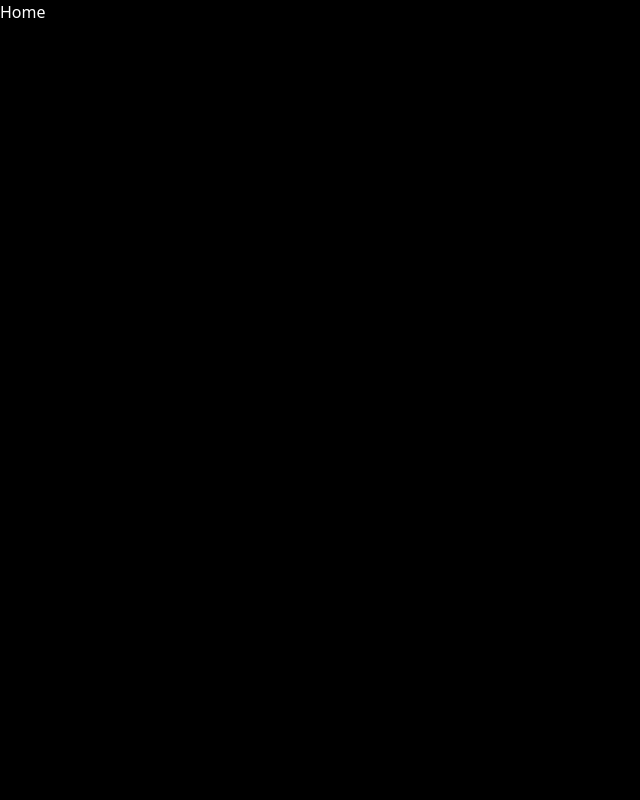
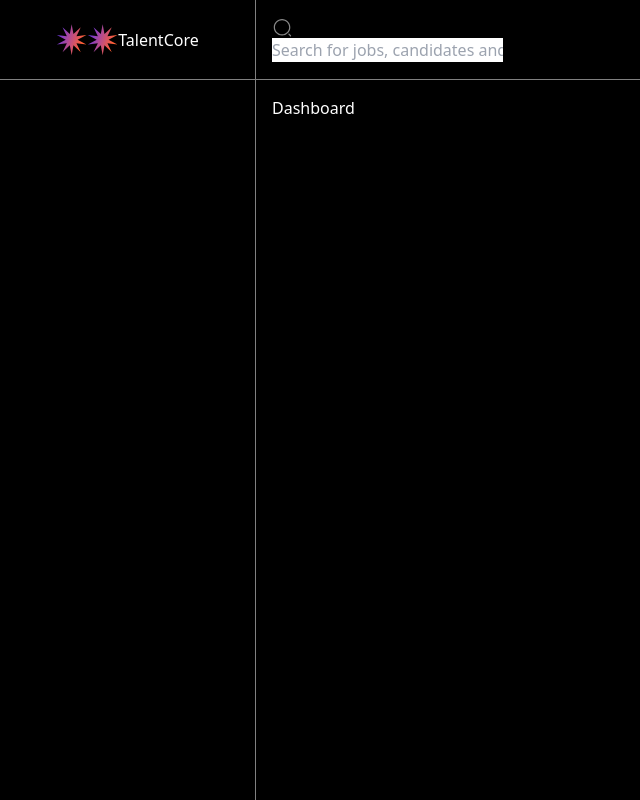
Before and after one commit to AsyaMammadli/HR-Payroll, a React (Vite) app: page / in a window 1280 px wide. Shown: the whole page, without its empty margins (0-640 px from the left). Built offline with nearby package versions, Linux system fonts and the light colour scheme.

Commit message:
updated protected layout

```diff
--- a/src/components/ProtectedLayout/index.css
+++ b/src/components/ProtectedLayout/index.css
@@ -0,0 +1,34 @@
+header {
+  height: 80px;
+  border-bottom: 1px solid grey;
+  align-items: center;
+  display: flex;
+  padding: 0 16px;
+}
+
+aside {
+  width: 256px;
+  position: fixed;
+  border-right: 1px solid grey;
+  left: 0;
+  top: 0;
+  height: 100vh;
+}
+main {
+  margin-left: 256px;
+  height: 100vh;
+}
+
+.logo {
+  display: flex;
+  align-items: center;
+  height: 80px;
+  border-bottom: 1px solid grey;
+  justify-content: center;
+}
+div.container {
+  padding: 16px;
+}
+
+.searchInput {
+}
--- a/src/components/ProtectedLayout/index.jsx
+++ b/src/components/ProtectedLayout/index.jsx
@@ -1,10 +1,36 @@
 import { Outlet } from "react-router";
+import Star from "../../assets/Star2.svg";
+import Search from "../../assets/search-normal.svg";
 
+import "./index.css";
 const ProtectedLayout = () => {
   return (
-    <main>
-      <Outlet />
-    </main>
+    <>
+      <aside>
+        <div className="logo">
+          <img src={Star} alt="Star" />
+          <img src={Star} alt="Star" />
+          <span className="font-bold">TalentCore</span>
+        </div>
+      </aside>
+
+      <main>
+        <header>
+          <div className="flex">
+            <img src={Search} alt="Search" className="-me-5" />
+            <input
+              className="searchInput ps-3"
+              type="text"
+              placeholder="Search for jobs, candidates and more..."
+            />
+          </div>
+        </header>
+
+        <div className="container">
+          <Outlet />
+        </div>
+      </main>
+    </>
   );
 };
 
--- a/src/pages/Home/index.jsx
+++ b/src/pages/Home/index.jsx
@@ -1,5 +1,7 @@
+import "./index.css";
+
 const Home = () => {
-  return <div>Home</div>;
+  return <div>Dashboard</div>;
 };
 
 export default Home;
--- a/src/pages/Login/index.jsx
+++ b/src/pages/Login/index.jsx
@@ -1,5 +1,12 @@
+import { useNavigate } from "react-router-dom";
+
 import "./index.css";
 const Login = () => {
+  const navigate = useNavigate();
+
+  function handleClick() {
+    navigate("/");
+  }
   return (
     <div className="flex justify-center items-center">
       <div>
@@ -11,7 +18,9 @@ const Login = () => {
             <span>Forget password?</span>
             <span>Registration</span>
           </div>
-          <button className="loginButton">Login</button>
+          <button className="loginButton" onClick={handleClick}>
+            Login
+          </button>
         </div>
       </div>
     </div>
```
Also changed, not shown: src/assets/Star2.svg (added), src/assets/search-normal.svg (added).
